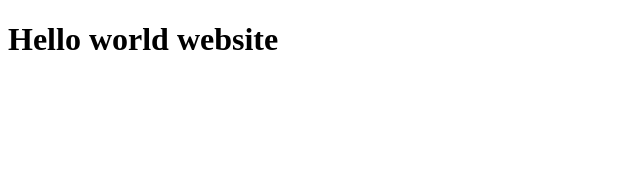
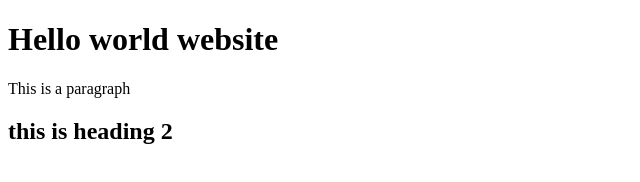
Before and after one commit to mInzamamMalik/my-first-website, a plain HTML site: page index.html in a window 1280 px wide. Shown: the whole page, without its empty margins (0-640 px from the left). Drawn offline with Linux system fonts and the light colour scheme.

Commit message:
my second commit

```diff
--- a/index.html
+++ b/index.html
@@ -9,6 +9,9 @@
 <body>
 
     <h1>Hello world website</h1>
+    <p>This is a paragraph</p>
+
+    <h2>this is heading 2</h2>
 
 </body>
 </html>
```
